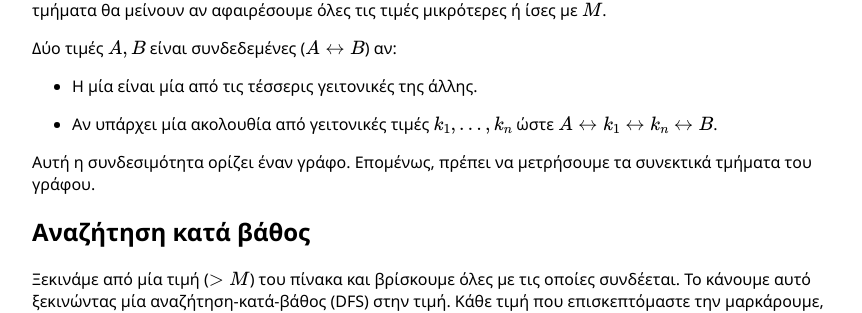
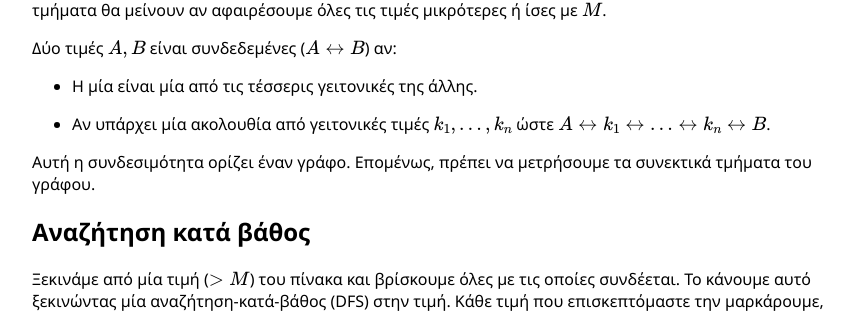
Before and after one commit to pdp-archive/pdp-archive.github.io, a Jekyll site: the page built from contests/_25-PDP/bgym-karla-solution.md, in a window 1280 px wide and 900 px high. Shown: the part 235-548 px from the top of the window, without its empty margins (208-1070 px from the left). Built offline with Jekyll 4.4.1, drawn with Linux system fonts in a browser that asks for light colours; formulas are drawn with MathJax 3.

Commit message:
Update bgym-karla-solution.md

```diff
--- a/contests/_25-PDP/bgym-karla-solution.md
+++ b/contests/_25-PDP/bgym-karla-solution.md
@@ -12,7 +12,7 @@ codename: karla
 
  * H μία είναι μία από τις τέσσερις γειτονικές της άλλης.
 
- * Αν υπάρχει μία ακολουθία από γειτονικές τιμές $$k_1, \ldots, k_n$$ ώστε $$Α \leftrightarrow k_1 \leftrightarrow k_n \leftrightarrow B$$.
+ * Αν υπάρχει μία ακολουθία από γειτονικές τιμές $$k_1, \ldots, k_n$$ ώστε $$Α \leftrightarrow k_1 \leftrightarrow \ldots \leftrightarrow k_n \leftrightarrow B$$.
 
 
 Αυτή η συνδεσιμότητα ορίζει έναν γράφο. Επομένως, πρέπει να μετρήσουμε τα συνεκτικά τμήματα του γράφου.
```
